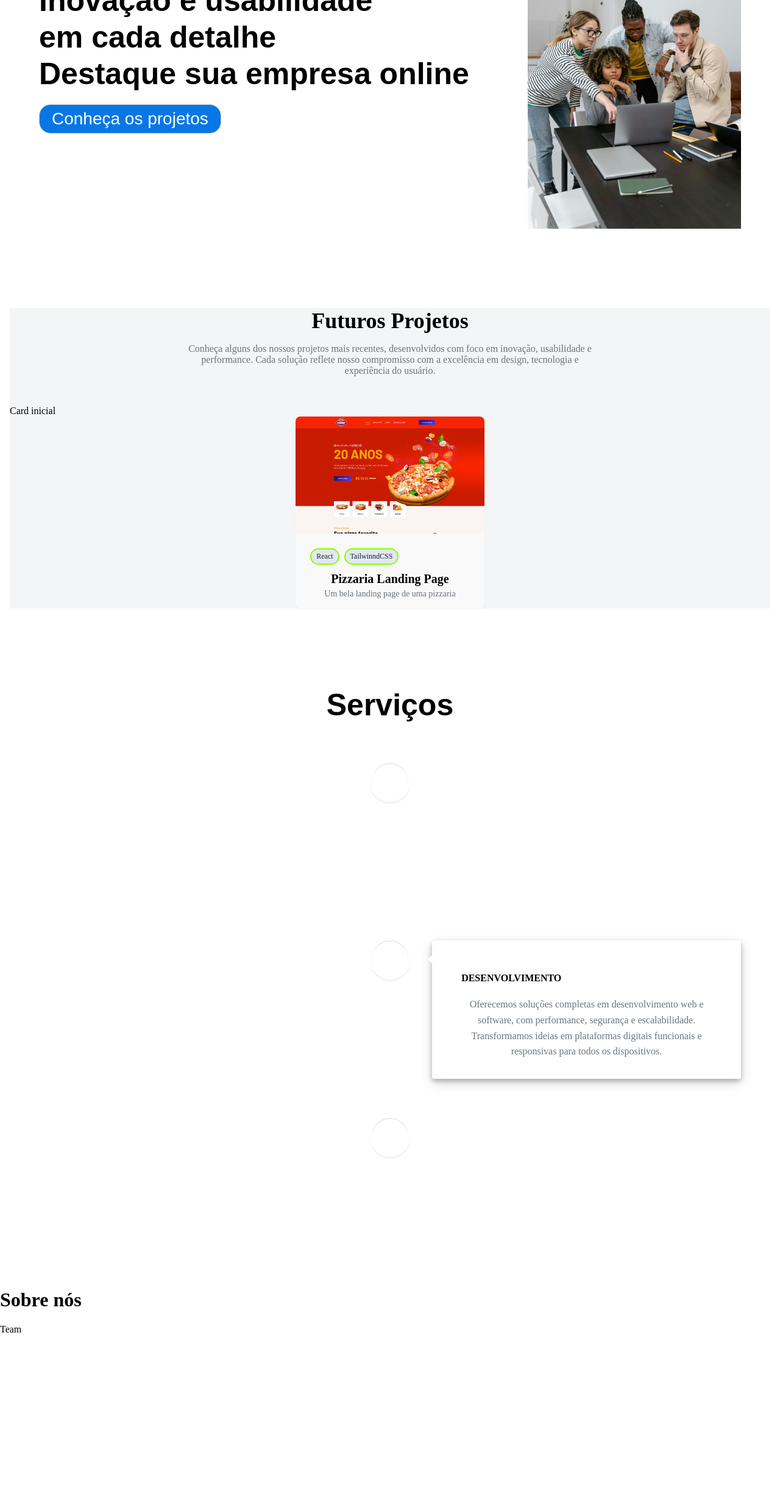
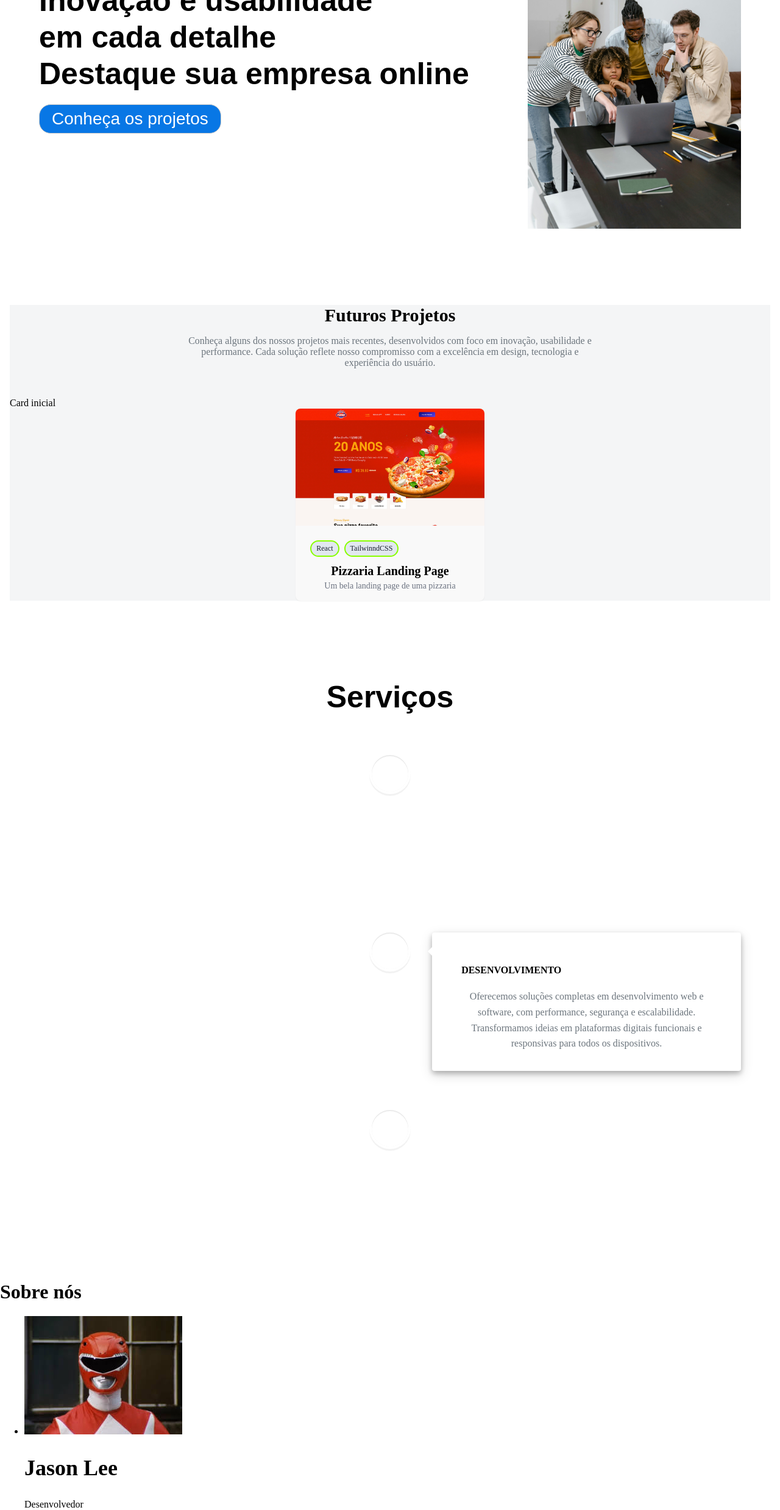
Before and after one commit to inovaSociety/inova---Projeto-3, a React (Vite) app in the folder inova/: page / in a window 1280 px wide. Shown: the part 405-2881 px from the top of the page at 61% size. Before the commit the page ends 2594 px from the top, so only its background shows below. Built offline with nearby package versions, Linux system fonts and the light colour scheme.

Commit message:
Modificando o Style.css da pagina projects

```diff
--- a/inova/src/App.css
+++ b/inova/src/App.css
@@ -3,4 +3,5 @@
   margin: 0 auto;
   padding: 0;
   box-sizing: border-box;
+  text-decoration: none;
 }
--- a/inova/src/components/about/About.jsx
+++ b/inova/src/components/about/About.jsx
@@ -1,5 +1,6 @@
 import React from 'react'
 import Team from './Team'
+import './Style.css'
 
 
 const About = () => {
--- a/inova/src/components/about/Team.jsx
+++ b/inova/src/components/about/Team.jsx
@@ -1,8 +1,20 @@
 import React from 'react'
+import Ranger from '../../images/power ranger vermelho.jpg'
+import './Style.css'
 
 const Team = () => {
   return (
-    <div>Team
+    <div className='wrapper'>
+        <ul className='carousel'>
+            <li className='card'>
+                <div>
+                    <img src={Ranger} alt="imagem do profissional" />
+                    <h2>Jason Lee</h2>
+                    <span>Desenvolvedor</span>
+                </div>
+            </li>
+        </ul>
+
 
     </div>
   )
--- a/inova/src/components/projects/Style.css
+++ b/inova/src/components/projects/Style.css
@@ -15,12 +15,14 @@ section {
   padding-right: 1rem;
 }
 
-h2 {
-  font-size: 30px;
+.text-primary{
+   font-size: 30px;
   font-weight: bold;
   margin-bottom: 16px;
   text-align: center;
 }
+
+
 
 @media (min-width: 768px) {
   h2 {
```
Also changed, not shown: inova/src/components/about/Style.css (added).
